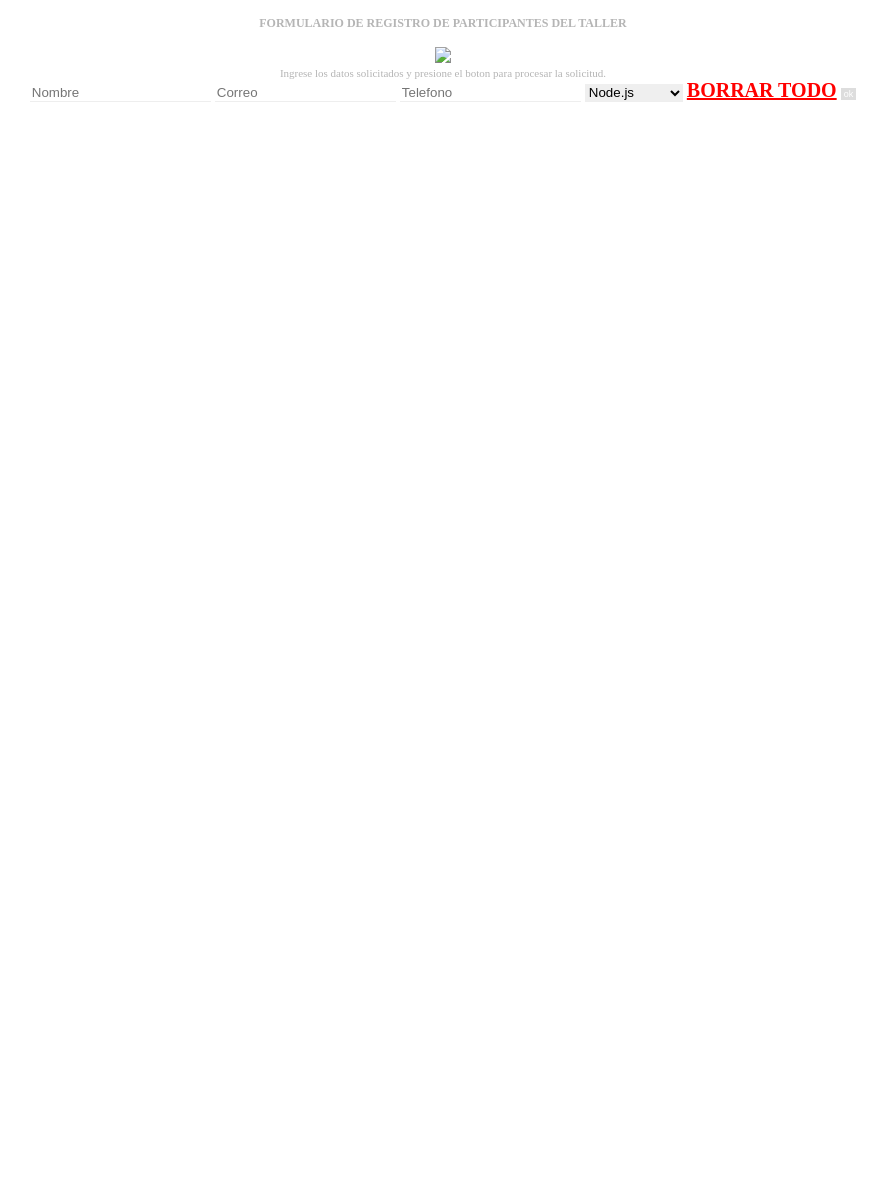
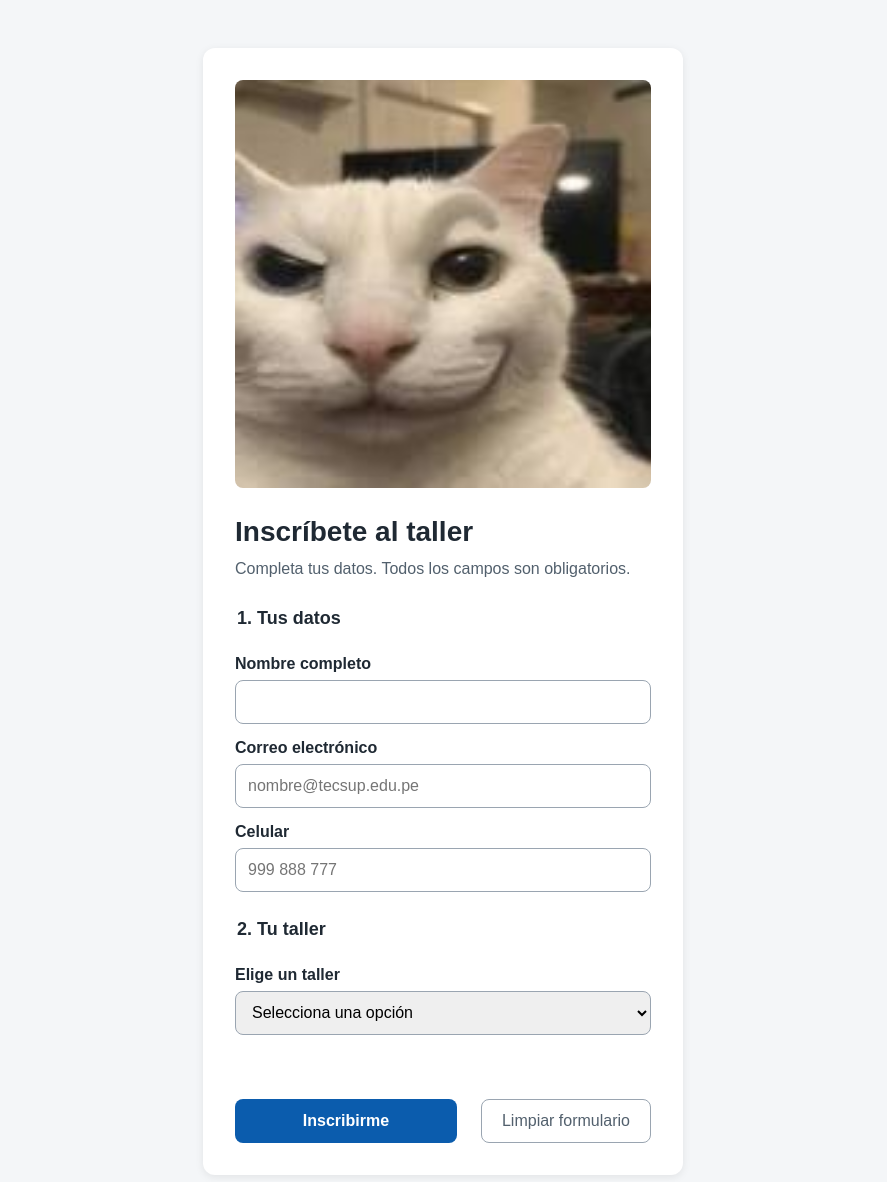
Before and after one commit to sempai3-3/taller-ux, a plain HTML site: page index.html in a window 1280 px wide. Shown: the whole page, without its empty margins (197-1084 px from the left). Before the commit the page ends 800 px from the top, so only its background shows below. Drawn offline with Linux system fonts and the light colour scheme.

Commit message:
Redisena el formulario aplicando principios de UX/UI

```diff
--- a/app.js
+++ b/app.js
@@ -1,10 +1,41 @@
+const formulario = document.getElementById("formulario");
+const mensaje = document.getElementById("mensaje");
+const boton = formulario.querySelector(".boton-principal");
 
-document.getElementById("enviar").addEventListener("click", function () {
- console.log("enviado");
+function mostrarMensaje(texto, tipo) {
+  mensaje.textContent = texto;
+  mensaje.className = "mensaje " + tipo;
+}
+
+formulario.addEventListener("submit", function (evento) {
+  evento.preventDefault();
+  formulario.classList.add("validado");
+
+  if (!formulario.checkValidity()) {
+    mostrarMensaje("Revisa los campos marcados en rojo.", "error");
+    formulario.querySelector("input:invalid, select:invalid").focus();
+    return;
+  }
+
+  boton.disabled = true;
+  boton.textContent = "Enviando...";
+  mostrarMensaje("Enviando tu inscripción...", "info");
+
+  setTimeout(function () {
+    boton.disabled = false;
+    boton.textContent = "Inscribirme";
+
+    const taller = document.getElementById("taller").value;
+    mostrarMensaje("¡Listo! Quedaste inscrito en el taller de " + taller + ".", "exito");
+  }, 1500);
 });
 
-document.getElementById("borrar").addEventListener("click", function () {
- document.querySelectorAll("input").forEach(function (campo) {
-  campo.value = "";
- });
+formulario.addEventListener("reset", function (evento) {
+  if (!confirm("¿Seguro que quieres borrar todos los datos del formulario?")) {
+    evento.preventDefault();
+    return;
+  }
+
+  formulario.classList.remove("validado");
+  mostrarMensaje("Formulario limpio. Puedes empezar de nuevo.", "info");
 });
--- a/estilos.css
+++ b/estilos.css
@@ -1,40 +1,137 @@
+
+:root {
+  --color-primario: #0b5cad;
+  --color-texto: #1f2933;
+  --color-suave: #52606d;
+  --color-borde: #9aa5b1;
+  --color-fondo: #f4f6f8;
+  --color-error: #b42318;
+  --color-exito: #067647;
+  --espacio: 16px;
+}
+
+* {
+  box-sizing: border-box;
+}
 
 body {
- font-family: "Times New Roman";
- text-align: center;
- color: #b5b5b5;
- margin: 0;
+  margin: 0;
+  padding: var(--espacio);
+  font-family: Arial, Helvetica, sans-serif;
+  font-size: 16px;
+  line-height: 1.5;
+  color: var(--color-texto);
+  background: var(--color-fondo);
 }
 
-h4 {
- font-size: 12px;
+.tarjeta {
+  max-width: 480px;
+  margin: 32px auto;
+  padding: 32px;
+  background: #ffffff;
+  border-radius: 12px;
+  box-shadow: 0 2px 8px rgba(0, 0, 0, 0.08);
 }
 
-p {
- font-size: 11px;
- margin: 0;
+.tarjeta img {
+  width: 100%;
+  border-radius: 8px;
 }
 
-input, select {
- border: none;
- border-bottom: 1px solid #eeeeee;
- margin: 0;
+h1 {
+  font-size: 28px;
+  margin: 16px 0 4px;
+}
+
+.ayuda {
+  color: var(--color-suave);
+  margin: 0 0 24px;
+}
+
+fieldset {
+  border: none;
+  padding: 0;
+  margin: 0 0 24px;
+}
+
+legend {
+  font-size: 18px;
+  font-weight: bold;
+  margin-bottom: 8px;
+}
+
+label {
+  display: block;
+  font-weight: bold;
+  margin: 12px 0 4px;
+}
+
+input,
+select {
+  width: 100%;
+  min-height: 44px;
+  padding: 8px 12px;
+  font-size: 16px;
+  border: 1px solid var(--color-borde);
+  border-radius: 8px;
+}
+
+.validado input:invalid,
+.validado select:invalid {
+  border: 2px solid var(--color-error);
+}
+
+.acciones {
+  display: flex;
+  gap: 24px;
+  flex-wrap: wrap;
 }
 
 button {
- font-size: 9px;
- padding: 1px 3px;
- background: #ddd;
- color: #fff;
- border: none;
+  min-height: 44px;
+  padding: 10px 20px;
+  font-size: 16px;
+  border-radius: 8px;
+  cursor: pointer;
 }
 
-a {
- color: red;
- font-size: 20px;
- font-weight: bold;
+.boton-principal {
+  flex: 1;
+  background: var(--color-primario);
+  color: #ffffff;
+  border: none;
+  font-weight: bold;
 }
 
-*:focus {
- outline: none;
+.boton-principal:disabled {
+  opacity: 0.6;
+  cursor: wait;
 }
+
+.boton-secundario {
+  background: transparent;
+  color: var(--color-suave);
+  border: 1px solid var(--color-borde);
+}
+
+:focus-visible {
+  outline: 3px solid #f59e0b;
+  outline-offset: 2px;
+}
+
+.mensaje {
+  min-height: 24px;
+  font-weight: bold;
+}
+
+.mensaje.error {
+  color: var(--color-error);
+}
+
+.mensaje.exito {
+  color: var(--color-exito);
+}
+
+.mensaje.info {
+  color: var(--color-primario);
+}
--- a/index.html
+++ b/index.html
@@ -1,34 +1,72 @@
-
 <!DOCTYPE html>
 <html lang="es">
 <head>
   <meta charset="UTF-8">
- <title>pagina1</title>
+  <meta name="viewport" content="width=device-width, initial-scale=1.0">
+  <title>Inscripción al taller</title>
   <link rel="stylesheet" href="estilos.css">
 </head>
 <body>
- <h4>FORMULARIO DE REGISTRO DE PARTICIPANTES DEL TALLER</h4>
- <img src="img/banner.png">
- <p>Ingrese los datos solicitados y presione el boton para procesar la solicitud.</p>
- <input id="nombre" placeholder="Nombre">
- <input id="correo" placeholder="Correo">
- <input id="telefono" placeholder="Telefono">
- <select id="taller">
+  <main class="tarjeta">
+    <img src="img/banner.jpg" alt="Imagen del taller">
+
+    <h1>Inscríbete al taller</h1>
+    <p class="ayuda">Completa tus datos. Todos los campos son obligatorios.</p>
+
+    <form id="formulario" novalidate>
+      <fieldset>
+        <legend>1. Tus datos</legend>
+
+        <label for="nombre">Nombre completo</label>
+        <input id="nombre" type="text" autocomplete="name" required>
+
+        <label for="correo">Correo electrónico</label>
+        <input id="correo" type="email" autocomplete="email"
+          placeholder="nombre@tecsup.edu.pe" required>
+
+        <label for="telefono">Celular</label>
+        <input id="telefono" type="tel" placeholder="999 888 777" required>
+      </fieldset>
+
+      <fieldset>
+        <legend>2. Tu taller</legend>
+
+        <label for="taller">Elige un taller</label>
+        <select id="taller" required>
+          <option value="">Selecciona una opción</option>
+
+          <optgroup label="Control de versiones">
+            <option>Git</option>
+            <option>GitHub</option>
+            <option>Markdown</option>
+          </optgroup>
+
+          <optgroup label="Desarrollo web">
+            <option>HTML</option>
+            <option>CSS</option>
+            <option>JavaScript</option>
+            <option>React</option>
             <option>Node.js</option>
+            <option>APIs</option>
+          </optgroup>
+
+          <optgroup label="Diseño y calidad">
             <option>Figma</option>
-  <option>Git</option>
+            <option>Accesibilidad</option>
             <option>Testing</option>
-  <option>CSS</option>
-  <option>APIs</option>
-  <option>React</option>
-  <option>GitHub</option>
-  <option>HTML</option>
-  <option>Accesibilidad</option>
-  <option>JavaScript</option>
-  <option>Markdown</option>
+          </optgroup>
         </select>
- <a href="#" id="borrar">BORRAR TODO</a>
- <button id="enviar">ok</button>
+      </fieldset>
+
+      <p id="mensaje" class="mensaje" role="status"></p>
+
+      <div class="acciones">
+        <button type="submit" class="boton-principal">Inscribirme</button>
+        <button type="reset" class="boton-secundario">Limpiar formulario</button>
+      </div>
+    </form>
+  </main>
+
   <script src="app.js"></script>
 </body>
 </html>
```
Also changed, not shown: img/banner.jpg (added), 1 other file. Lines whose indentation alone changed are shown as unchanged.
